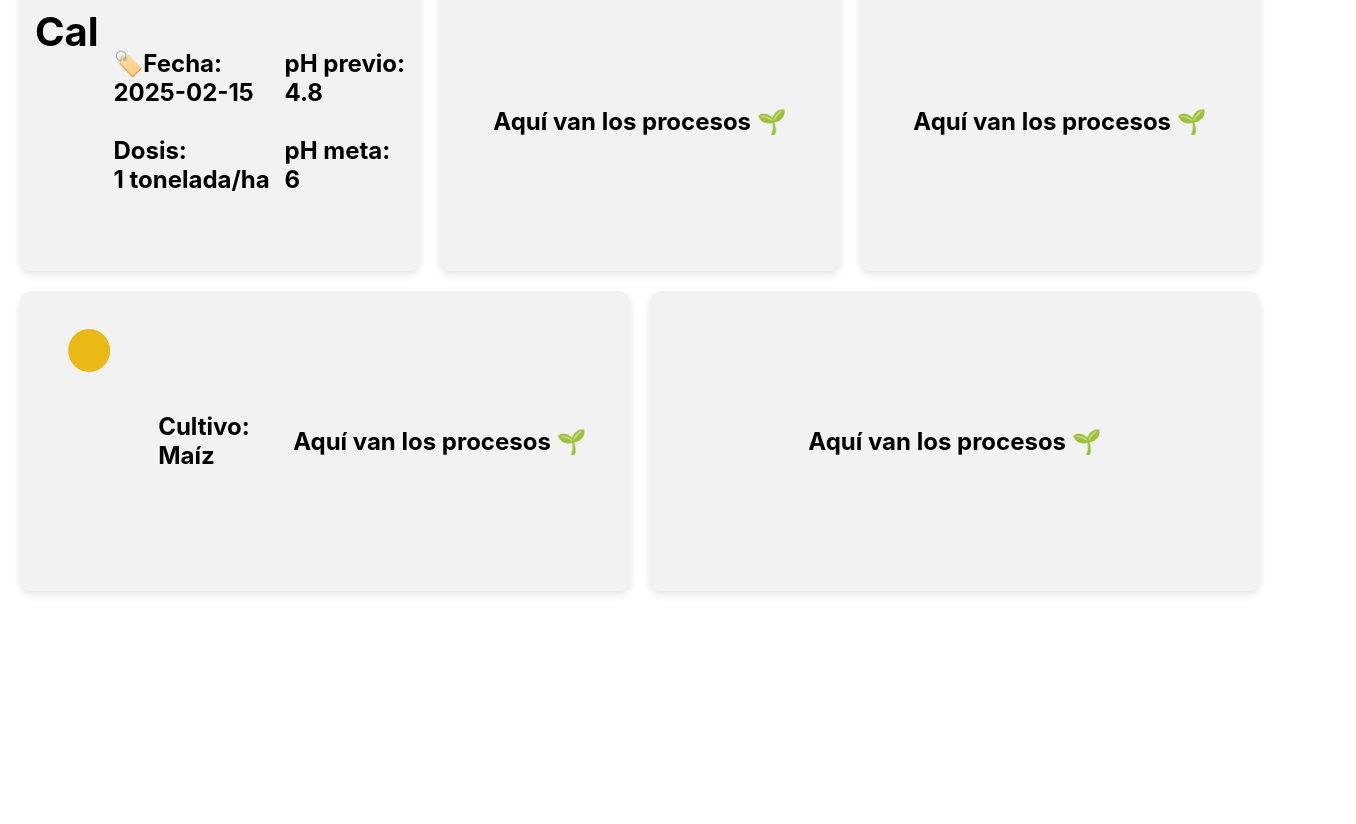
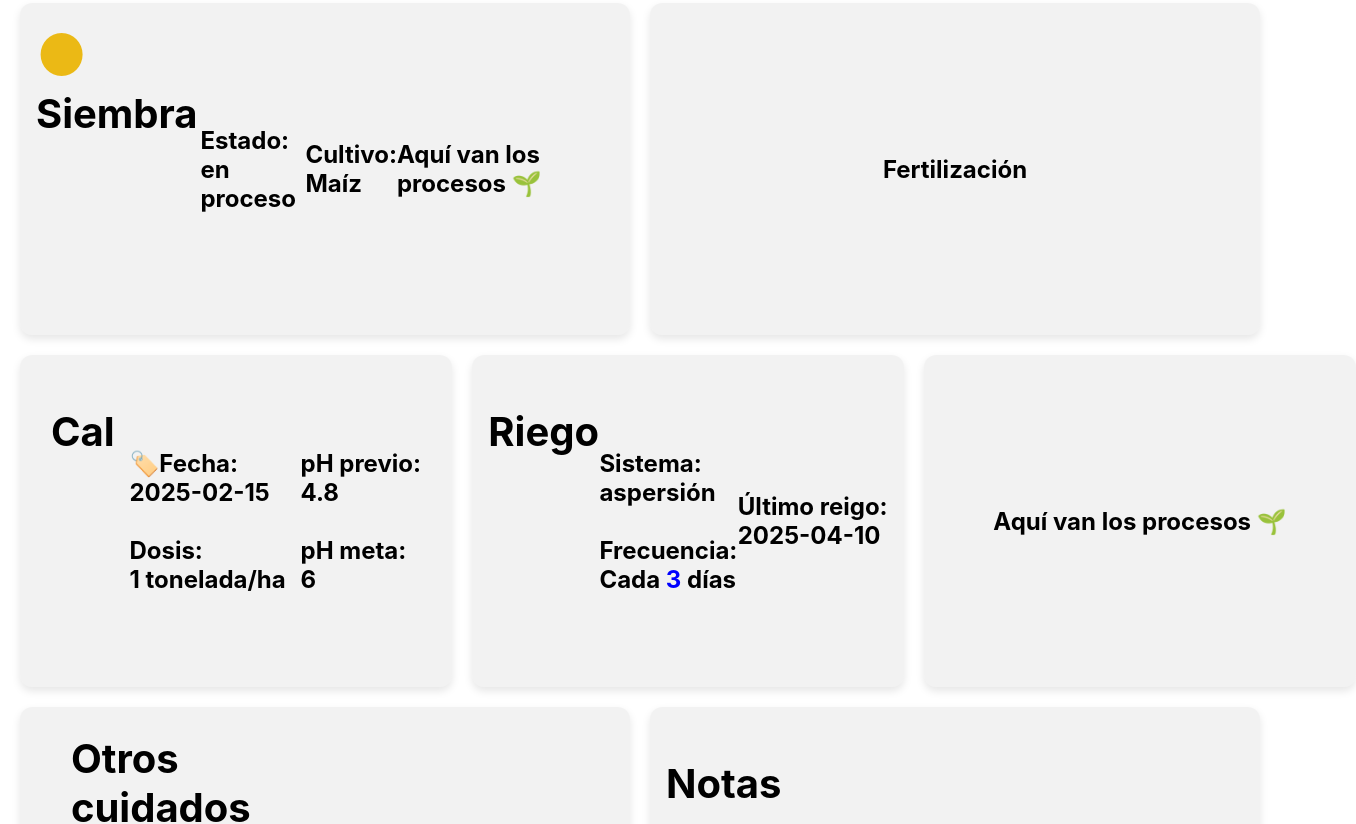
Before and after one commit to MarioRojasV/Proyecto2Reque, a React (Create React App) app: page /terrenos/procesos/1 in a window 1280 px wide. Shown: the part 440-1264 px from the top of the page, 1356 px wide, since content can reach past the window. Before the commit the page ends 1115 px from the top, so only its background shows below. Built offline with nearby package versions, Linux system fonts and the light colour scheme.

Commit message:
Actualizaciones en Procesos

```diff
--- a/src/pages/Procesos.js
+++ b/src/pages/Procesos.js
@@ -64,6 +64,28 @@ const Procesos = ({terrenos, llenarTerrenos}) => {
       <div style={styles.contenedorHorizontal}>
         <div style={styles.square}>
           <div style={styles.simboloCirculo}>
+            <span style={{ fontSize: '3.5rem', color: getColor(terreno.estadoCultivo) }}>●</span> Siembra
+          </div>
+          <div style={styles.conteneVertical}>
+            Estado:
+            <br></br>
+            <div style={styles.contenedorEstado}>{terreno.estadoCultivo}</div>
+          </div>
+          <div style={styles.conteneVertical}>
+            Cultivo:
+            <br></br>
+            {terreno.cultivoEnProceso}
+          </div>
+          Aquí van los procesos 🌱
+        </div>
+        <div style={styles.square}>
+          Fertilización
+        </div>
+      </div>
+
+      <div style={styles.contenedorHorizontal}>
+        <div style={styles.square}>
+          <div style={styles.simboloCirculo}>
             Cal
           </div>
           <div style={styles.conteneVertical}>
@@ -82,7 +104,20 @@ const Procesos = ({terrenos, llenarTerrenos}) => {
           </div>
         </div>
         <div style={styles.square}>
-          Aquí van los procesos 🌱
+        <div style={styles.simboloCirculo}>
+            Riego
+          </div>
+          <div style={styles.conteneVertical}>
+            Sistema:
+            <br></br><div>{terreno.riego["sistema"]}</div>
+            <br></br>
+            Frecuencia:
+            <br></br><div>Cada <span style={{ color: 'blue' }}>{terreno.riego["frecuenciaDias"]}</span> días</div>
+          </div>
+          <div style={styles.conteneVertical}>
+            Último reigo:
+            <br></br><div>{terreno.riego["ultimoRiego"]}</div>
+          </div>
         </div>
         <div style={styles.square}>
           Aquí van los procesos 🌱
@@ -91,20 +126,19 @@ const Procesos = ({terrenos, llenarTerrenos}) => {
 
       <div style={styles.contenedorHorizontal}>
         <div style={styles.square}>
-          <div style={{...styles.simboloCirculo, fontSize: '3.5rem', color:getColor(terreno.estadoCultivo)}}>
-            ●
-          </div>
-          <div style={styles.conteneVertical}>
-            Cultivo:
-            <br></br>
-            {terreno.cultivoEnProceso}
+          <div style={styles.simboloCirculo}>
+            Otros <br></br>cuidados
           </div>
           Aquí van los procesos 🌱
         </div>
         <div style={styles.square}>
-          Aquí van los procesos 🌱
+          <div style={styles.simboloCirculo}>
+            Notas
+          </div>
+          <br></br><div style={styles.contenedorNotas}>{terreno.notas}</div>
         </div>
       </div>
+
     </div>
   );
 };
@@ -123,7 +157,7 @@ const styles = {
   },
   square: {
     width: '100%',
-    height: '300px',
+    // height: '300px',  <- QUITA esta línea
     backgroundColor: 'rgba(0, 0, 0, 0.05)',
     borderRadius: '12px',
     boxShadow: '0 4px 8px rgba(0,0,0,0.1)',
@@ -132,7 +166,9 @@ const styles = {
     alignItems: 'center',
     fontSize: '1.5rem',
     fontWeight: 'bold',
+    minHeight: '300px',
     minWidth: '400px',
+    padding: '1rem', // opcional, para que tenga espacio interno
   },
   contenedorHorizontal: {
     display: 'flex',
@@ -160,6 +196,18 @@ const styles = {
     fontSize: '2.5rem',
     marginBottom: '180px',
   },
+  contenedorNotas: {
+    display: 'flex',
+    flexDirection: 'column',
+    fontSize: '1.5rem',
+    width: '540px',
+  },
+  contenedorEstado: {
+    display: 'flex',
+    flexDirection: 'column',
+    fontSize: '1.5rem',
+    width: '105px',
+  },
 };
 
 
```
